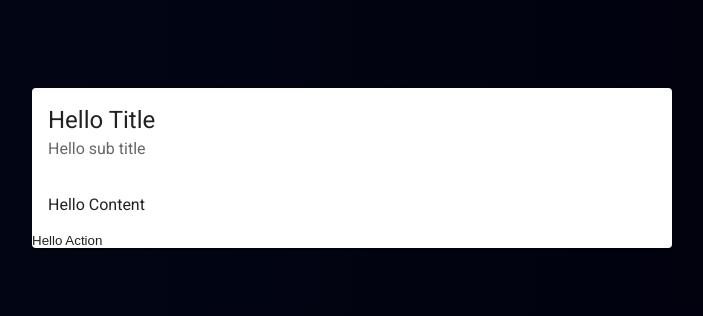
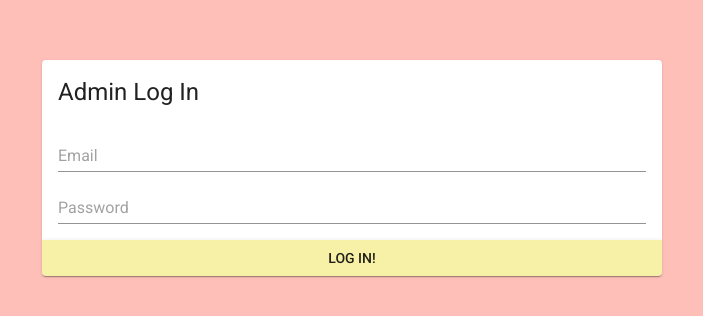
Before and after one commit to Amonteverde04/DanielMauroMusic, a Next.js app: page /admin in a window 1280 px wide. Shown: the part 232-548 px from the top of the page, without its empty margins (288-991 px from the left). Built offline with nearby package versions, Linux system fonts and the light colour scheme.

Commit message:
Saving rprogress.

```diff
--- /dev/null
+++ b/src/lib/admin.js
@@ -0,0 +1,36 @@
+let instance;
+let email = "";
+let password = "";
+
+class Admin {
+    constructor() {
+        if(instance) return;
+
+        instance = this;
+    }
+
+    getInstance() {
+        return this;
+    }
+
+    getEmail() {
+        return email;
+    }
+
+    getPassword() {
+        return password;
+    }
+
+    setEmail(newEmail) {
+        if(!email || email !== newEmail)
+            email = newEmail;
+    }
+
+    setPassword(newPassword) {
+        if(!password || password !== newPassword)
+            password = newpassword;
+    }
+}
+
+const singletonAdmin = Object.freeze(new Admin());
+export default singletonAdmin;
--- a/src/lib/globals.js
+++ b/src/lib/globals.js
@@ -1,11 +1,15 @@
 import { FontAwesomeIcon } from '@fortawesome/react-fontawesome'
 import { faSpotify, faApple, faInstagram, faYoutube, faAmazon, faTiktok } from '@fortawesome/free-brands-svg-icons'
 
-export const NAVITEMCOLOR = "#f7f1a8";
+export const MAINWHITE = "#FAFAFA";
+export const MAINYELLOW = "#f8f1a8";
+export const MAINBLUE = "#79beef";
+export const MAINPINK = "#ffbfb9";
+export const NAVITEMCOLOR = MAINYELLOW;
 export const NAVCOLORLEFT = "#020717";
 export const NAVCOLORRIGHT = "#01000c";
-export const MAINWHITE = "#FAFAFA";
 export const LINKCOLOR = "#f7f1a8";
+
 export const SOCIALS = [
   {socialUrl: "https://open.spotify.com/artist/0eh6TL4x6u9lcanAdWrz5Z?si=UKAGcVIgSii79AubZi59og&nd=1", socialIcon: <FontAwesomeIcon color={NAVITEMCOLOR} icon={faSpotify}/>},
   {socialUrl: "https://music.apple.com/us/artist/daniel-mauro/1573319648", socialIcon: <FontAwesomeIcon color={NAVITEMCOLOR} icon={faApple}/>},
--- a/src/pages/admin.js
+++ b/src/pages/admin.js
@@ -1,36 +1,112 @@
-import Box from '@mui/material/Box';
-import Typography from '@mui/material/Typography';
-import Link from 'next/link';
-import { MAINWHITE, LINKCOLOR, NEWESTRELEASENAME, NEWESTRELEASELINK } from '@/lib/globals';
-import { Card, CardActionArea, CardContent, CardHeader, Grid } from '@mui/material';
+import { useEffect, useState } from 'react';
+import singletonAdmin from '@/lib/admin';
+import { MAINPINK } from '@/lib/globals';
+import { Box, Button, Card, CardContent, CardHeader, Grid, Input, Stack } from '@mui/material';
+
+const adminConsole = () => {
+  return (
+    <>
+      <Grid item xs={12}>
+          <Card>
+              <CardHeader title="Featured Content" subheader="Change the featured song or album."/>
+              <CardContent>
+                <Stack spacing={"20px"}>
+                  <Input fullWidth
+                         placeholder='Name'
+                         name='Name'/>
+                  <Input fullWidth
+                         placeholder='Link'
+                         name='Link'/>
+                </Stack>
+              </CardContent>
+              <Button fullWidth
+                      sx={{
+                        borderTopRightRadius: 0,
+                        borderTopLeftRadius: 0
+                      }}
+                      variant="contained">
+                Update Featured Content
+              </Button>
+          </Card>
+      </Grid>
+      <Grid item xs={12}>
+          <Card>
+              <CardHeader title="Download Mailing List" subheader="Get the list of users who signed up for the mailing list."/>
+              <Button fullWidth
+                      sx={{
+                        borderTopRightRadius: 0,
+                        borderTopLeftRadius: 0
+                      }}
+                      variant="contained">
+                Download Mailing List
+              </Button>
+          </Card>
+      </Grid>
+    </>
+  );
+}
+
+const adminLogin = () => {
+  return (
+    <>
+      <Grid item xs={12}>
+          <Card>
+              <CardHeader title="Admin Log In"/>
+              <CardContent>
+                <Stack spacing={"20px"}>
+                  <Input fullWidth
+                         placeholder='Email'
+                         name='Email'/>
+                  <Input fullWidth
+                         placeholder='Password'
+                         name='Password'/>
+                </Stack>
+              </CardContent>
+              <Button fullWidth
+                      sx={{
+                        borderTopRightRadius: 0,
+                        borderTopLeftRadius: 0
+                      }}
+                      variant="contained">
+                Log In!
+              </Button>
+          </Card>
+      </Grid>
+    </>
+  );
+}
 
 export default function Admin() {
+  const [isAdmin, setIsAdmin] = useState(false);
+
+  useEffect(()=>{
+    const ValidateAdmin = () => {
+      if(!singletonAdmin || singletonAdmin.getEmail() === "" || singletonAdmin.getPassword() === "") return;
+
+      // query db... Select where email and password are singletonAdmin.get... If we query successfully, set admin to true. This will be validation for updates and etc.
+      setIsAdmin(true);
+    };
+
+    ValidateAdmin();
+  },[]);
+
   return (
     <>
       <main style={{display: "flex", alignItems: "center", justifyContent: "center"}}>
         <Box sx={{
                 position: "relative",
-                width: "50vw",
+                width: "100vw",
                 height: "100vh",
                 display: "flex",
                 flexDirection: "column",
                 alignItems: "center",
                 justifyContent: "center",
                 overflow: "hidden",
-                gap: "20px"
+                gap: "20px",
+                backgroundColor: MAINPINK
         }}>
-            <Grid container>
-                <Grid item xs={12}>
-                    <Card>
-                        <CardHeader title="Hello Title" subheader="Hello sub title"/>
-                        <CardContent>
-                            Hello Content
-                        </CardContent>
-                        <CardActionArea>
-                            Hello Action
-                        </CardActionArea>
-                    </Card>
-                </Grid>
+            <Grid container spacing={"20px"} width={"50vw"}>
+                {isAdmin ? adminConsole() : adminLogin()}
             </Grid>
         </Box>
       </main>
--- a/src/pages/merch.js
+++ b/src/pages/merch.js
@@ -30,9 +30,9 @@ export default function Merch() {
             <Typography variant='h4' color={MAINWHITE}>
                 Merch coming soon...
             </Typography>
-            <Typography variant='h3'>
+            <Typography variant='h3' textAlign={"center"}>
                 <Link href={NEWESTRELEASELINK} style={{color: LINKCOLOR}}>
-                    While you&apos;re here click me to stream {NEWESTRELEASENAME}
+                    While you&apos;re here, click me to stream {NEWESTRELEASENAME}!
                 </Link>
             </Typography>
             <Typography variant='h6'>
```
